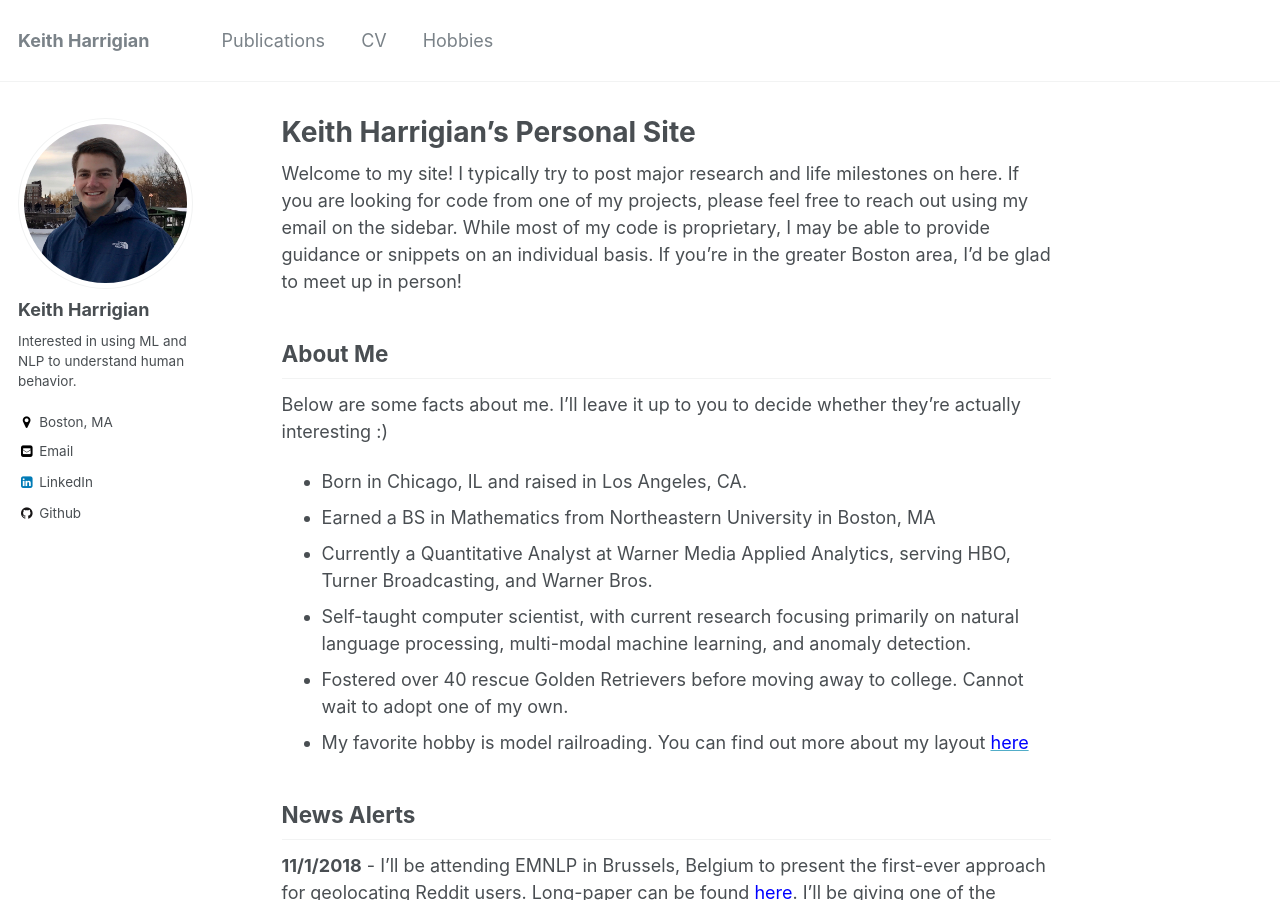
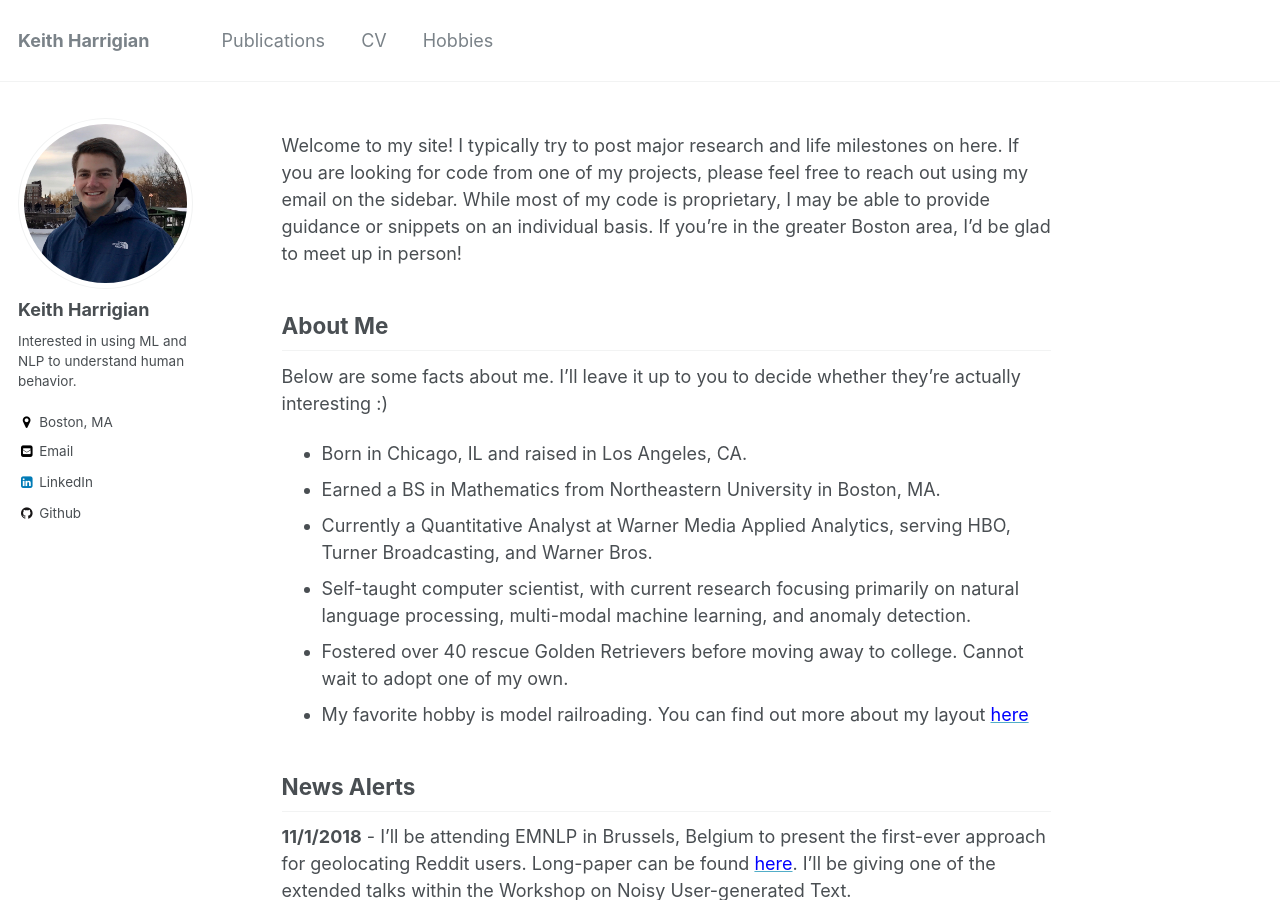
Before and after one commit to kharrigian/kharrigian.github.io, a Jekyll site: the page built from _pages/about.md, in a window 1280 px wide and 900 px high. Built offline with Jekyll 4.4.1, drawn with Linux system fonts in a browser that asks for light colours.

Commit message:
Fix more typos

```diff
--- a/_pages/about.md
+++ b/_pages/about.md
@@ -1,6 +1,6 @@
 ---
 permalink: /
-title: "Keith Harrigian's Personal Site"
+title: ""
 excerpt: "About me"
 author_profile: true
 redirect_from:
@@ -15,7 +15,7 @@ Welcome to my site! I typically try to post major research and life milestones o
 Below are some facts about me. I'll leave it up to you to decide whether they're actually interesting :)
 
 * Born in Chicago, IL and raised in Los Angeles, CA.
-* Earned a BS in Mathematics from Northeastern University in Boston, MA
+* Earned a BS in Mathematics from Northeastern University in Boston, MA.
 * Currently a Quantitative Analyst at Warner Media Applied Analytics, serving HBO, Turner Broadcasting, and Warner Bros.
 * Self-taught computer scientist, with current research focusing primarily on natural language processing, multi-modal machine learning, and anomaly detection.
 * Fostered over 40 rescue Golden Retrievers before moving away to college. Cannot wait to adopt one of my own.
```
